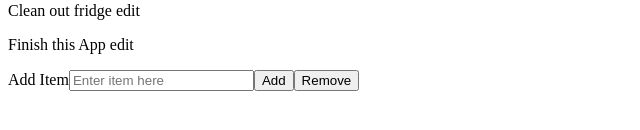
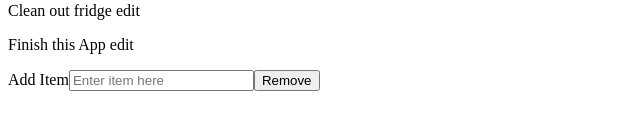
Before and after one commit to Reikon95/angular-to-do-app, an Angular app: page / in a window 1280 px wide. Shown: the part 238-368 px from the top of the page, without its empty margins (0-640 px from the left). Built offline with nearby package versions, Linux system fonts and the light colour scheme.

Commit message:
can add todos

```diff
--- a/src/app/todo-table/todo-table.component.html
+++ b/src/app/todo-table/todo-table.component.html
@@ -4,6 +4,11 @@
   <p>{{ todo.title }} <span>edit</span></p>
 </div>
 <span>Add Item</span>
-<input type="string" placeholder="Enter item here"/>
-<button (click)="addToDo()">Add</button>
+
+<input
+  type="string"
+  placeholder="Enter item here"
+  [(ngModel)]="toDoTitle"
+  (keyup.enter)="addToDo()"
+/>
 <button (click)="removeToDo()">Remove</button>
--- a/src/app/todo-table/todo-table.component.ts
+++ b/src/app/todo-table/todo-table.component.ts
@@ -1,5 +1,6 @@
 import { Component, OnInit } from '@angular/core';
-
+import { FormBuilder } from '@angular/forms';
+import { FormsModule } from '@angular/forms';
 @Component({
   selector: 'app-todo-table',
   templateUrl: './todo-table.component.html',
@@ -7,8 +8,13 @@ import { Component, OnInit } from '@angular/core';
 })
 export class TodoTableComponent implements OnInit {
   todos: object[];
+  additionalToDo: any;
+  toDoTitle: string;
+  toDoId: number;
   constructor() {}
   ngOnInit(): void {
+    this.toDoTitle = '';
+    this.toDoId = 4;
     this.todos = [
       {
         id: 1,
@@ -47,10 +53,11 @@ export class TodoTableComponent implements OnInit {
   }
   public addToDo(): void {
     this.todos.push({
-      id: 6,
-      title: 'Adding extra worked',
+      id: this.toDoId,
+      title: this.toDoTitle,
       completed: false,
       editing: false,
     });
+    this.toDoTitle = '';
   }
 }
```
Also changed, not shown: src/app/app.module.ts (+5 -12 lines).
